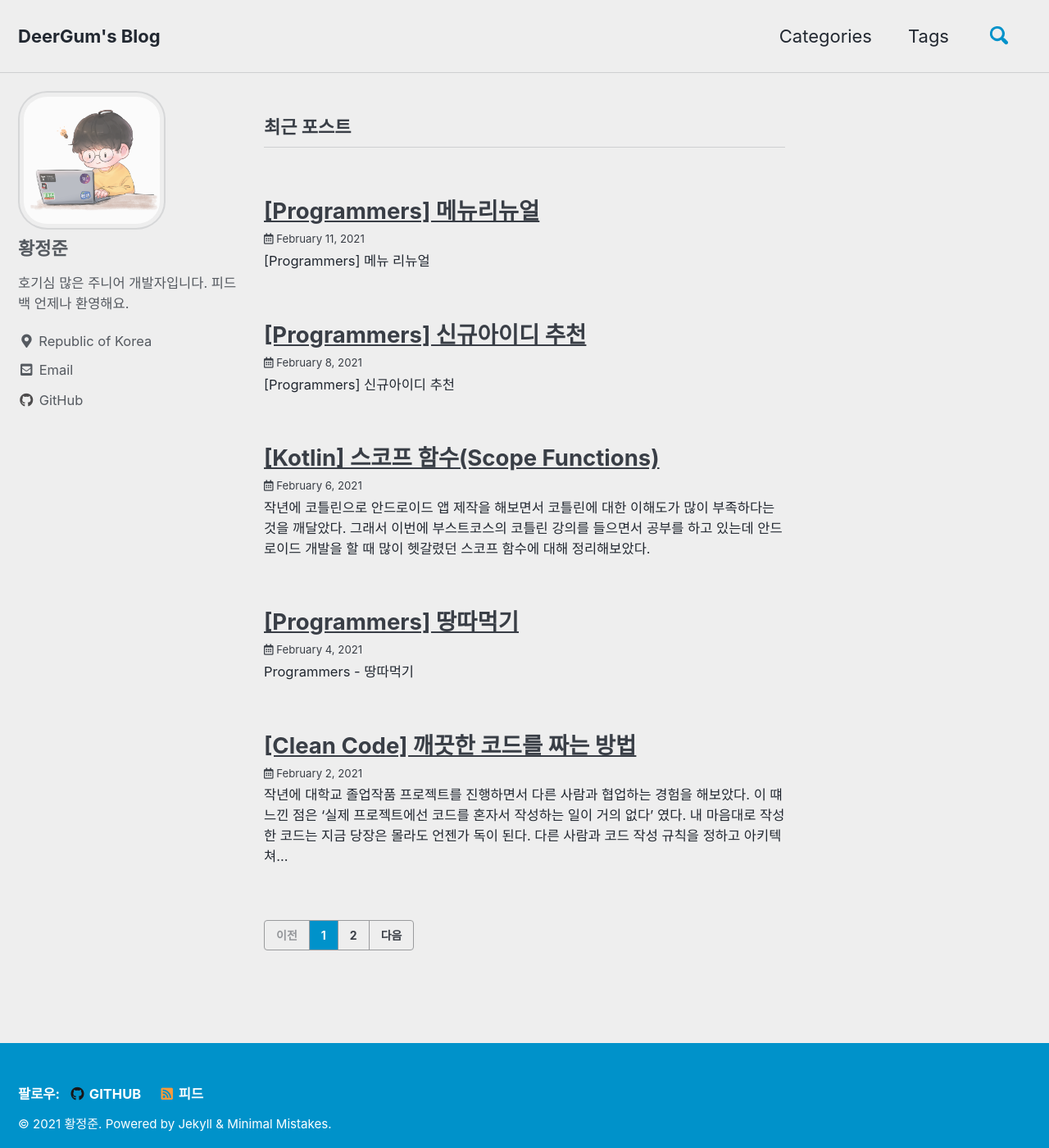
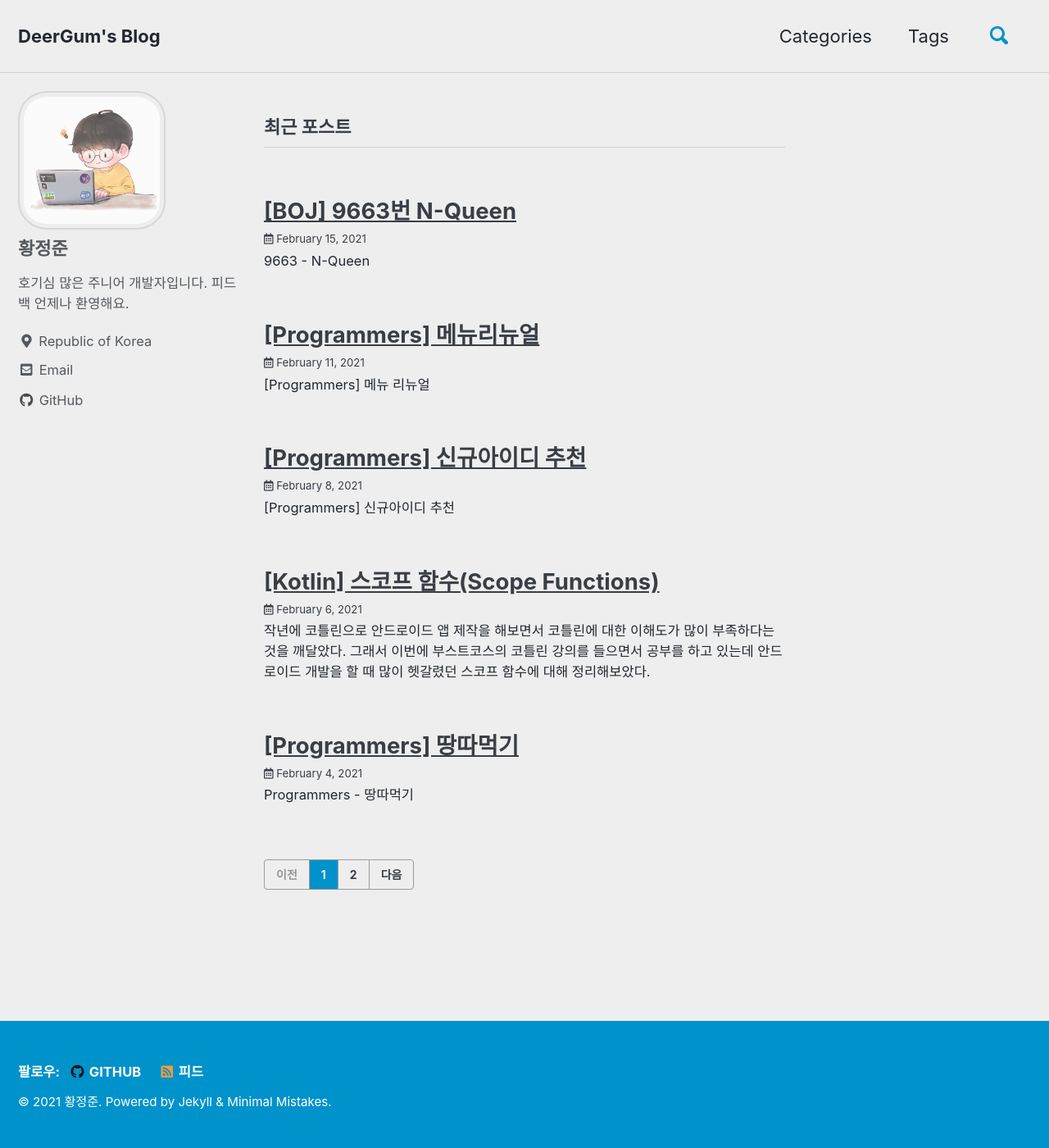
Before and after one commit to DeerGum/DeerGum.github.io, a Jekyll site: the page built from index.html, in a window 1280 px wide and 1400 px high. Shown: the whole window at 82% size. Built offline with Jekyll 4.4.1, drawn with Linux system fonts in a browser that asks for light colours; cached includes are drawn as plain includes; the list of posts is cut into pages by our own code; part of the change alters nothing that is shown.

Commit message:
백준9663 문제풀이 포스팅 (#4)

````diff
--- /dev/null
+++ b/_posts/2021-02-15-algorithm-BJ9663.md
@@ -0,0 +1,102 @@
+---
+title:  "[BOJ] 9663번 N-Queen"
+search: true
+categories:
+  - algorithm
+tags:
+  - BOJ
+  - Java
+  - BackTracking
+last_modified_at: 2021-02-15T08:06:00-05:00
+---
+
+# 9663 - N-Queen
+---
+
+## 개요
+
+크기가 N x N인 체스판 위에 퀸 N개를 서로 공격할 수 없는 위치에 두는 문제
+
+[문제 링크](https://www.acmicpc.net/problem/9663)
+
+## 코드
+
+```java
+import java.io.*;
+
+public class Baekjoon9663 {
+    public static int n;
+    public static int count;
+    public static int[] board;
+    public static void main(String[] args) throws IOException {
+        BufferedReader br = new BufferedReader(new InputStreamReader(System.in));
+        BufferedWriter bw = new BufferedWriter(new OutputStreamWriter(System.out));
+
+        n = Integer.parseInt(br.readLine());
+        board = new int[n];
+        count = 0;
+
+        for(int i=0;i<n;i++) {
+            board[0] = i;
+            queen(1);
+        }
+
+        bw.write(count+"");
+        bw.flush();
+
+    }
+
+    public static void queen(int r) {   //백트래킹 탐색
+        if(r == n) {
+            count++;
+            return;
+        }
+        for(int i=0;i<n;i++) {
+            board[r] = i;
+            if(isPromising(r)) {    //유효성 판단
+                queen(r+1);
+            }
+        }
+    }
+
+    public static boolean isPromising(int c) {  //유효성 확인
+        for(int i=0;i<c;i++) {
+            //같은 열에 위치하거나 같은 대각선상에 있으면 false
+            if(board[i] == board[c] || Math.abs(i-c) == Math.abs(board[i]-board[c]))
+                return false;
+        }
+        return true;
+    }
+}
+```
+
+## 해결 과정
+
+백트래킹 방식으로 구현하였는데 일단 백트래킹 방식은 탐색을 할 때 탐색하는 노드의 유망성(Promising)을 따져서 유망하지 않으면 이전 단계로 돌아간다.
+
+퀸의 적절한 위치를 찾는 함수 queen()안에서 유망성을 확인하는 함수 isPromising()를 호출해 다음 단계로 넘어갈지 선택하는 것이 메인이다.
+
+유망한지 확인하는 방법은 같은 열에 위치하거나 같은 대각선 상에 없으면 퀸을 놓을 수 있으므로 이 조건에서 유망하다.
+
+같은 대각선 상에 있는지 확인하는 법은 두 좌표의 행과 열을 각각 뺀 절대값이 같으면 대각선 상에 위치한다.
+
+```java
+public static boolean isPromising(int c) {
+        for(int i=0;i<c;i++) {
+            //같은 열에 위치하거나 같은 대각선상에 있으면 false
+            if(board[i] == board[c] || Math.abs(i-c) == Math.abs(board[i]-board[c]))
+                return false;
+        }
+        return true;
+    }
+```
+
+문제를 풀고 나서 다른 사람을 통해 시간복잡도가 더 적은 방법을 알게 되었는데 이전에 포스팅했던 퀸문제에서 그 방법에 대해 설명해두었다.
+혹시 몰라서 방법이 적혀있는 블로그 링크를 남겨두겠다.
+
+[https://rebas.kr/761](https://rebas.kr/761)
+
+
+## 결과
+
+![image](https://user-images.githubusercontent.com/47655983/100427201-7429dd00-30d5-11eb-9ee6-4807e28006bf.png)
````
Also changed, not shown: _posts/2021-02-11-algorithm-menuRenewal.md (+1 -1 lines).
